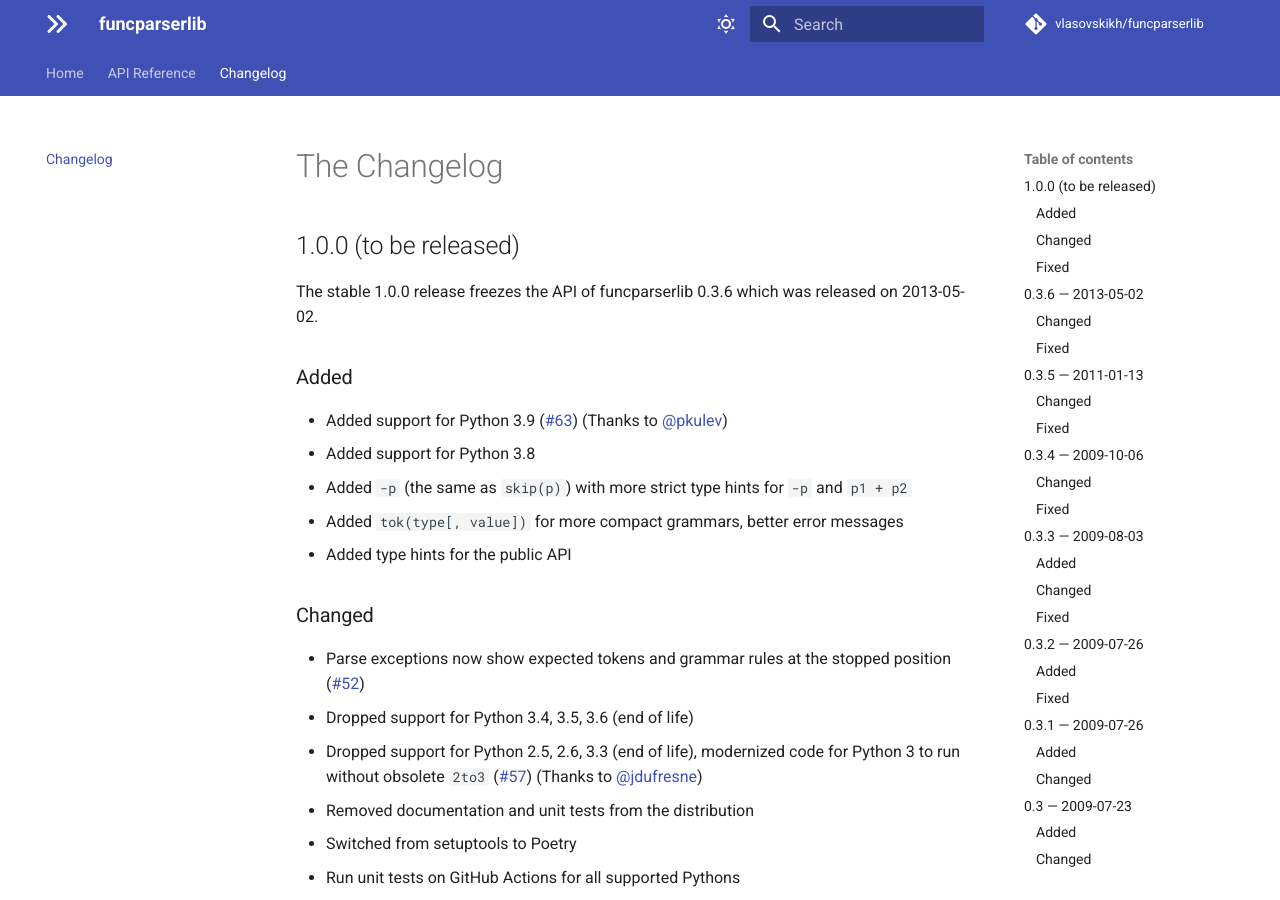
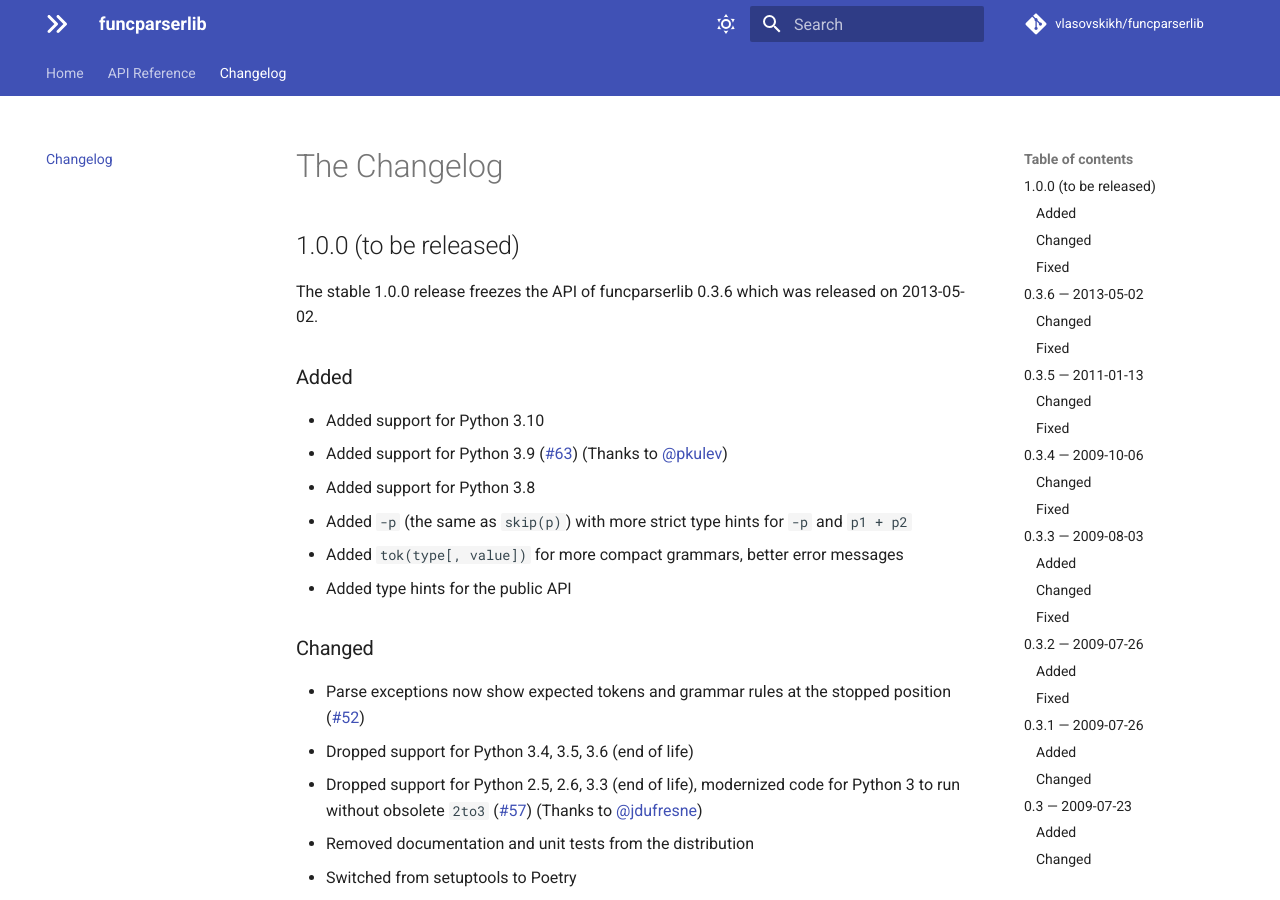
Before and after one commit to vlasovskikh/funcparserlib, an MkDocs documentation site: the page built from docs/changes.md, in a window 1280 px wide and 900 px high. Built offline with MkDocs 1.6.1 and Material for MkDocs 9.7.7, drawn with Linux system fonts in a browser that asks for light colours; comment, search, counter and statistics services are not loaded.

Commit message:
Added support for Python 3.10

```diff
--- a/docs/changes.md
+++ b/docs/changes.md
@@ -9,6 +9,7 @@ The stable 1.0.0 release freezes the API of funcparserlib 0.3.6 which was releas
 
 ### Added
 
+* Added support for Python 3.10
 * Added support for Python 3.9
   ([#63](https://github.com/vlasovskikh/funcparserlib/pull/63))
   (Thanks to [@pkulev](https://github.com/pkulev))
--- a/pyproject.toml
+++ b/pyproject.toml
@@ -16,6 +16,7 @@ classifiers = [
     "Programming Language :: Python :: 3.7",
     "Programming Language :: Python :: 3.8",
     "Programming Language :: Python :: 3.9",
+    "Programming Language :: Python :: 3.10",
 ]
 
 [tool.poetry.dependencies]
```
Also changed, not shown: 4 other files.
